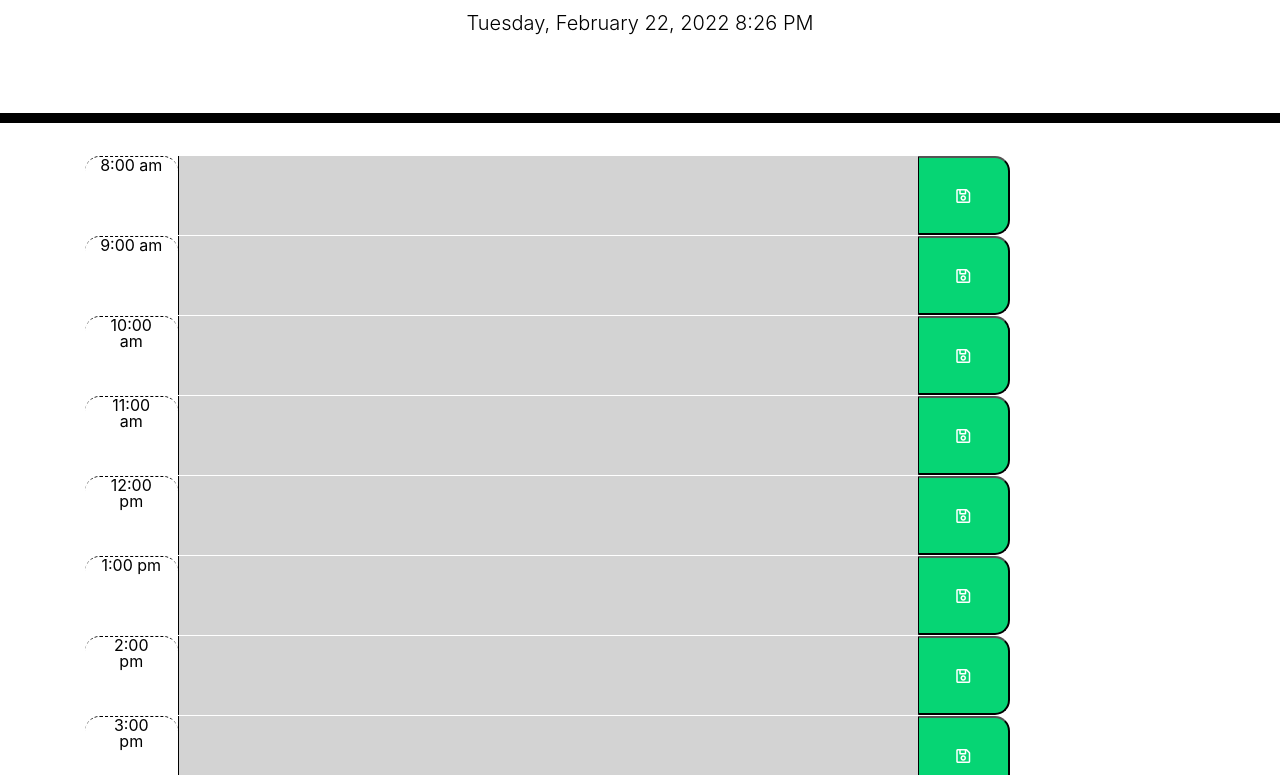
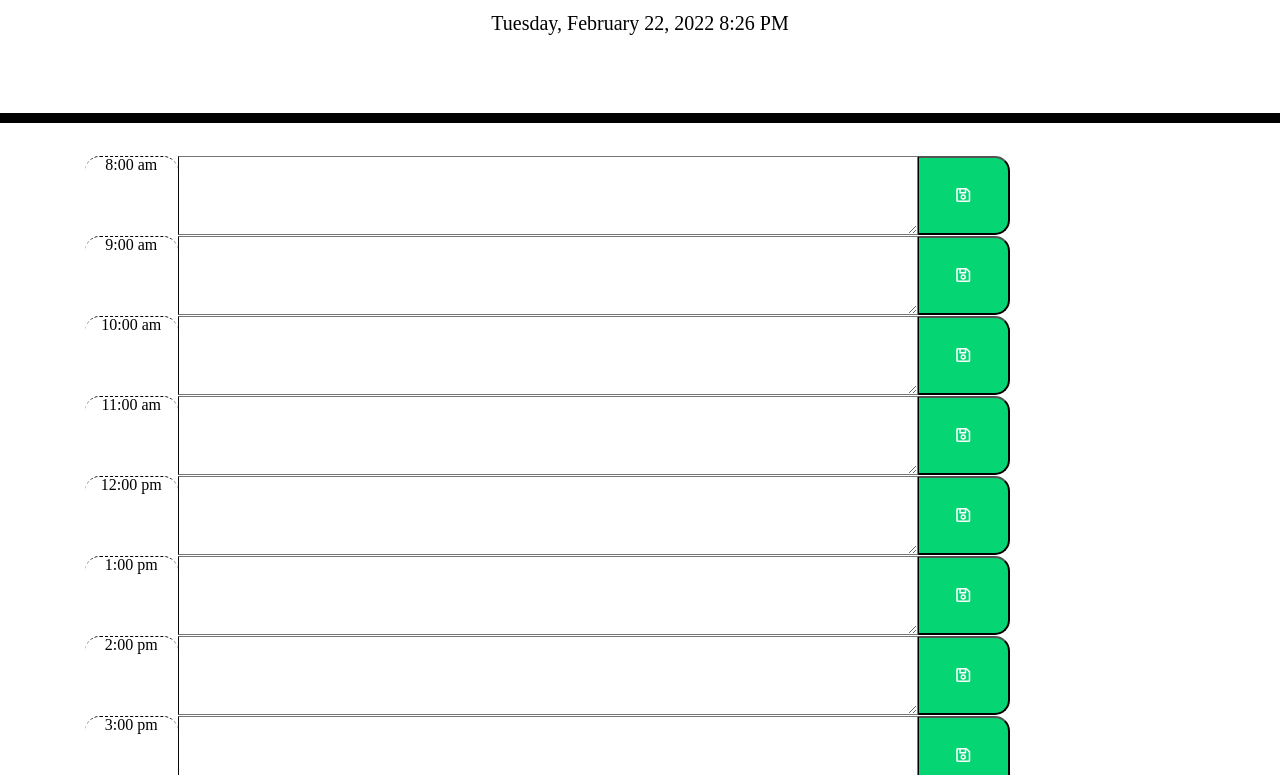
Before and after one commit to Cruz801/work-day-scheduler, a plain HTML site: page index.html in a window 1280 px wide. Shown: the part 181-956 px from the top of the page. Drawn offline with nearby package versions, Linux system fonts and the light colour scheme.

Commit message:
refactor

```diff
--- a/index.html
+++ b/index.html
@@ -18,14 +18,14 @@
     <header class="jumbotron">
       <h1 class="display-3">Work Day Scheduler</h1>
       <p class="lead">A simple calendar app for scheduling your work day</p>
-      <p id="currentDay" class="lead"></p>
+      <p id="day" class="lead"></p>
     </header>
     <div class="container">
       <!-- Timeblocks -->
       <div class="container">
       <div class="row">
         <div class ="col-1 hour time-block">8:00 am</div>
-        <textarea id="8" class="col-8 input"></textarea>
+        <textarea id="eight" class="col-8 text"></textarea>
         <button class="col-1 saveBtn"><i class="far fa-save"></i></button>
 
       </div>
@@ -33,35 +33,35 @@
       <div class="row">
 
         <div class ="col-1 hour time-block">9:00 am</div>
-        <textarea id="9" class=" col-8 input"></textarea>
+        <textarea id="nine" class=" col-8 text"></textarea>
         <button class="col-1 saveBtn"><i class="far fa-save"></i></button>
       </div>
 
       <div class="row">
 
         <div class ="col-1 hour time-block">10:00 am</div>
-        <textarea id="10" class=" col-8 input"></textarea>
+        <textarea id="ten" class=" col-8 text"></textarea>
         <button class="col-1 saveBtn"><i class="far fa-save"></i></button>
       </div>
 
       <div class="row">
 
         <div class ="col-1 hour time-block">11:00 am</div>
-        <textarea id="11" class=" col-8 input"></textarea>
+        <textarea id="eleven" class=" col-8 text"></textarea>
         <button class="col-1 saveBtn"><i class="far fa-save"></i></button>
       </div>
 
       <div class="row">
 
         <div class ="col-1 hour time-block">12:00 pm</div>
-        <textarea id="12" class=" col-8 input"></textarea>
+        <textarea id="twelve" class=" col-8 text"></textarea>
         <button class="col-1 saveBtn"><i class="far fa-save"></i></button>
       </div>
 
       <div class="row">
 
         <div class ="col-1 hour time-block">1:00 pm</div>
-        <textarea id="13" class=" col-8 input"></textarea>
+        <textarea id="thirteen" class=" col-8 text"></textarea>
         <button class="col-1 saveBtn"><i class="far fa-save"></i></button>
       </div>
 
@@ -69,28 +69,28 @@
       <div class="row">
 
         <div class ="col-1 hour time-block">2:00 pm</div>
-        <textarea id="14" class=" col-8 input"></textarea>
+        <textarea id="fourteen" class=" col-8 text"></textarea>
         <button class="col-1 saveBtn"><i class="far fa-save"></i></button>
       </div>
 
       <div class="row">
 
         <div class ="col-1 hour time-block">3:00 pm</div>
-        <textarea id="15" class=" col-8 input"></textarea>
+        <textarea id="fifteen" class=" col-8 text"></textarea>
         <button class="col-1 saveBtn"><i class="far fa-save"></i></button>
       </div>
 
       <div class="row">
 
         <div class ="col-1 hour time-block">4:00 pm</div>
-        <textarea id="16" class=" col-8 input"></textarea>
+        <textarea id="sixteen" class=" col-8 text"></textarea>
         <button class="col-1 saveBtn"><i class="far fa-save"></i></button>
       </div>
 
       <div class="row">
 
         <div class ="col-1 hour time-block">5:00 pm</div>
-        <textarea id="17" class=" col-8 input"></textarea>
+        <textarea id="seventeen" class=" col-8 text"></textarea>
         <button class="col-1 saveBtn"><i class="far fa-save"></i></button>
       </div>
 
--- a/script.js
+++ b/script.js
@@ -1,95 +1,4 @@
 var m = moment();
 
 
-$("#currentDay").text(moment().format('LLLL'));
-
-
-$(document).ready( function() {
-    colorChange ();
-    renderText();
-});
-
-function colorChange () {
-
-    var currentTime = moment().hours();
-    console.log("Current Time" + currentTime);
-
-// blocks know if they are past, present or future
-    $(".input").each(function () {
-        var scheduledTime = parseInt($(this).attr("id"));
-        console.log(scheduledTime);
-
-        if (currentTime > scheduledTime) {
-            $(this).removeClass("future");
-            $(this).removeClass("present");
-            $(this).addClass("past");
-        } else if (currentTime < scheduledTime) {
-            $(this).removeClass("present");
-            $(this).removeClass("past");
-            $(this).addClass("future");
-        } else {
-            $(this).removeClass("future");
-            $(this).removeClass("past");
-            $(this).addClass("present");
-        }
-    });
-}
-// Button functionality, variables for on save button click
-var eventText;
-var eventTime;
-
-$(".saveBtn").click(function() {
-    eventText = $(this).siblings(".input").val();
-    console.log(eventText);
-    eventTime = $(this).siblings(".hour").text();
-    console.log(eventTime);
-    localStorage.setItem(eventTime, JSON.stringify(eventText));
-
-    colorChange ();
-    renderText ();
-
-});
-
-
-    // Enter and Display Events
-function renderText () {
-    var saveEventText8 = JSON.parse(localStorage.getItem("8:00 am"));
-    $("#8").val("");
-    $("#8").val(saveEventText8);
-
-    var saveEventText9 = JSON.parse(localStorage.getItem("9:00 am"));
-    $("#9").val("");
-    $("#9").val(saveEventText9);
-
-    var saveEventText10 = JSON.parse(localStorage.getItem("10:00 am"));
-    $("#10").val("");
-    $("#10").val(saveEventText10);
-
-    var saveEventText11 = JSON.parse(localStorage.getItem("11:00 am"));
-    $("#11").val("");
-    $("#11").val(saveEventText11);
-
-    var saveEventText12 = JSON.parse(localStorage.getItem("12:00 pm"));
-    $("#12").val("");
-    $("#12").val(saveEventText12);
-
-    var saveEventText1 = JSON.parse(localStorage.getItem("1:00 pm"));
-    $("#13").val("");
-    $("#13").val(saveEventText1);
-
-    var saveEventText2 = JSON.parse(localStorage.getItem("2:00 pm"));
-    $("#14").val("");
-    $("#14").val(saveEventText2);
-
-    var saveEventText3 = JSON.parse(localStorage.getItem("3:00 pm"));
-    $("#15").val("");
-    $("#15").val(saveEventText3);
-
-    var saveEventText4 = JSON.parse(localStorage.getItem("4:00 pm"));
-    $("#16").val("");
-    $("#16").val(saveEventText4);
-
-    var saveEventText5 = JSON.parse(localStorage.getItem("5:00 pm"));
-    $("#17").val("");
-    $("#17").val(saveEventText5);
-};
+$("#day").text(moment().format('LLLL'));
--- a/style.css
+++ b/style.css
@@ -1,15 +1,13 @@
 body {
-  font-family:'Times New Roman', Times, serif
+  font-family:'Times New Roman', Times, serif;
   font-size: 16px;
   line-height: 1;
 }
 
 textarea{
   background: transparent;
-  border: none;
-  resize: none;
   color: #000000;
-  border-left: 1px solid black;
+  border-left: 1px solid rgb(8, 8, 8);
   padding: 10px;
 }
 
```
